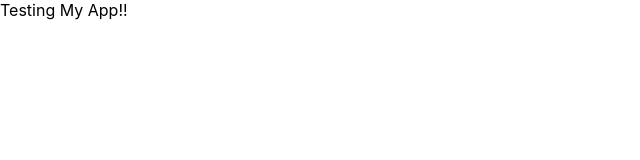
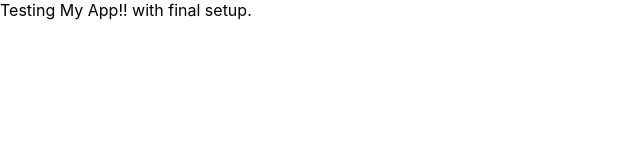
Before and after one commit to adamsadeyiga/ultimatefashion, a React (Create React App) app: page / in a window 1280 px wide. Shown: the top 160 px of the page, without its empty margins (0-640 px from the left). Built offline with nearby package versions, Linux system fonts and the light colour scheme.

Commit message:
final testing

```diff
--- a/src/App.js
+++ b/src/App.js
@@ -3,7 +3,7 @@ import './App.css';
 
 function App() {
   return (
-   <div>Testing My App!!</div>
+   <div>Testing My App!! with final setup.</div>
   );
 }
 
```
